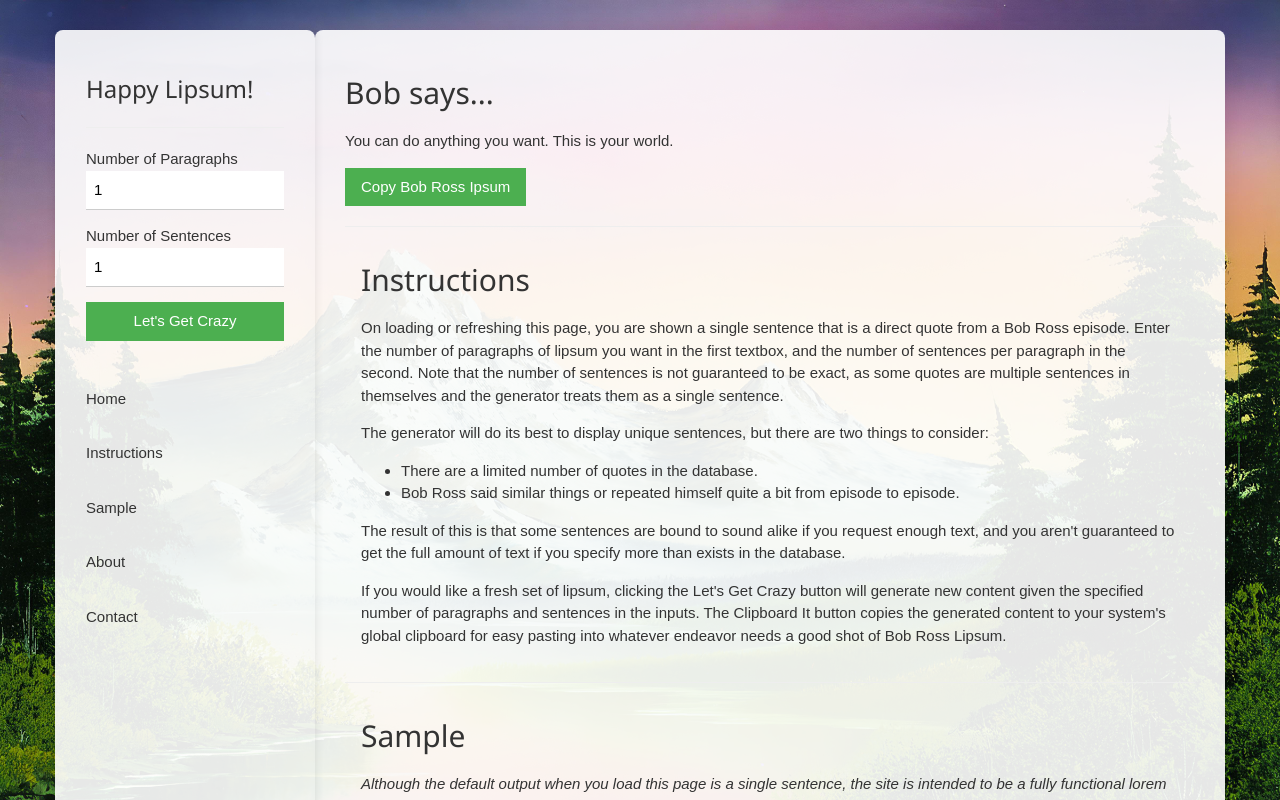
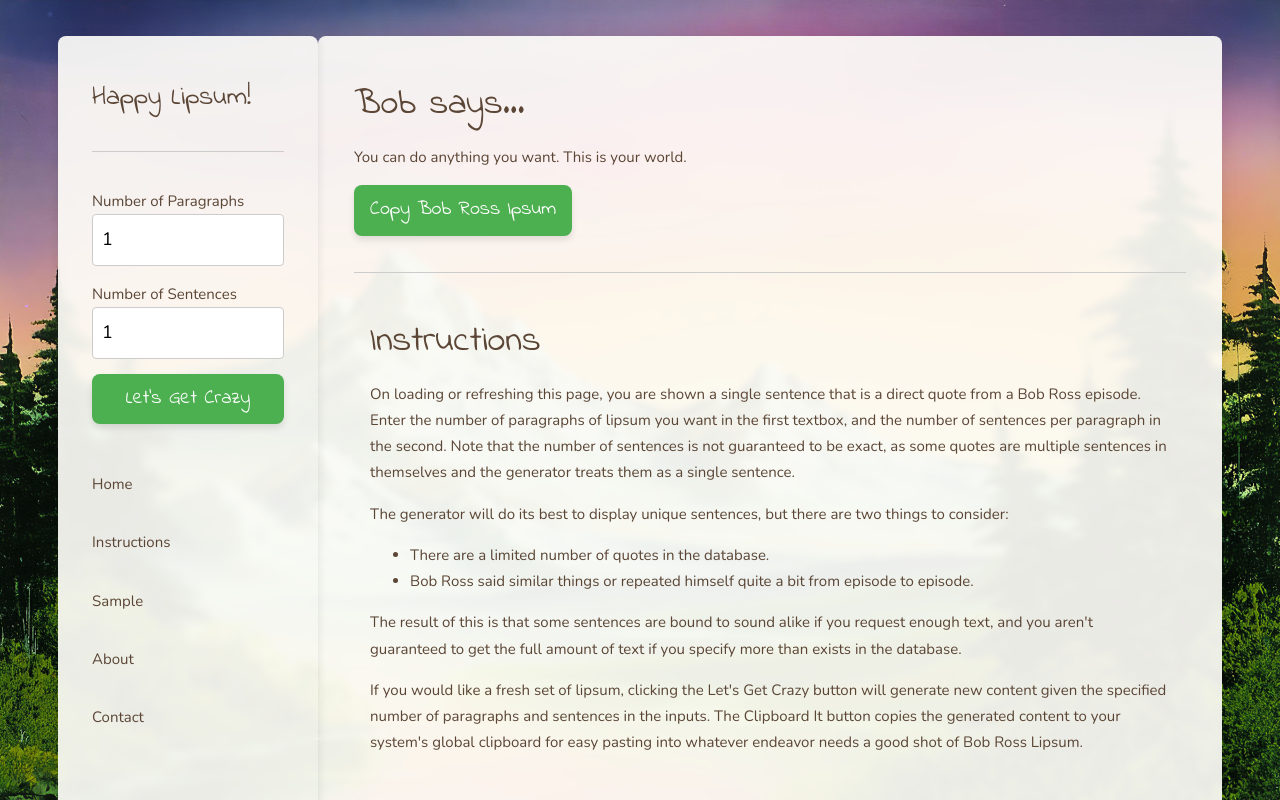
Before and after one commit to rusty-software/bobrosslipsum-react, a React (Vite) app: page / in a window 1280 px wide. Shown: the top 800 px of the page. Built offline with nearby package versions, Linux system fonts and the light colour scheme.

Commit message:
removes old css files, updates current styling

```diff
--- a/index.html
+++ b/index.html
@@ -5,6 +5,26 @@
     <meta name="viewport" content="width=device-width, initial-scale=1.0" />
     <title>Bob Ross Ipsum</title>
     <link rel="stylesheet" href="https://www.w3schools.com/w3css/4/w3.css" />
+    <link
+      rel="stylesheet"
+      href="https://fonts.googleapis.com/css?family=Raleway:400,700&display=swap"
+    />
+    <link
+      rel="stylesheet"
+      href="https://fonts.googleapis.com/css?family=Pacifico&display=swap"
+    />
+    <link
+      rel="stylesheet"
+      href="https://fonts.googleapis.com/css?family=Quicksand:400,700&display=swap"
+    />
+    <link
+      rel="stylesheet"
+      href="https://fonts.googleapis.com/css?family=Indie+Flower&display=swap"
+    />
+    <link
+      rel="stylesheet"
+      href="https://fonts.googleapis.com/css?family=Nunito:400,700&display=swap"
+    />
   </head>
   <body>
     <div id="app">Loading Bob Ross Lipsum...</div>
--- a/src/final-styles.css
+++ /dev/null
@@ -1,36 +0,0 @@
-/* Background and global */
-body {
-  margin: 0;
-  padding: 0;
-  background: url('/bob-ross-background.jpg') no-repeat center center fixed;
-  background-size: cover;
-  font-family: 'Raleway', sans-serif;
-  color: #333;
-}
-
-/* Layout container */
-.layout {
-  display: flex;
-  max-width: 1200px;
-  margin: 2rem auto;
-  padding: 0 1rem;
-  gap: 0rem;
-}
-
-/* Sidebar on the left */
-.layout > nav, .sidebar {
-  width: 260px;
-  background: rgba(255, 255, 255, 0.9);
-  padding: 1rem;
-  border-radius: 8px;
-  box-shadow: 0 0 10px rgba(0,0,0,0.1);
-}
-
-/* Main content on the right */
-.main {
-  flex: 1;
-  background: rgba(255, 255, 255, 0.9);
-  padding: 2rem;
-  border-radius: 8px;
-  box-shadow: 0 0 20px rgba(0,0,0,0.1);
-}
--- a/src/full-styles-updated.css
+++ /dev/null
@@ -1,84 +0,0 @@
-
-/* Bob Ross Inspired Styles with Translucent Content Overlay */
-
-html, body {
-  height: 100%;
-  margin: 0;
-  padding: 0;
-  background: url('/bob-ross-background.jpg') no-repeat center center fixed;
-  background-size: cover;
-  font-family: 'Raleway', Arial, sans-serif;
-}
-
-/* Root layout container */
-#app {
-  display: flex;
-  justify-content: center;
-  align-items: flex-start;
-  gap: 2rem;
-  max-width: 1240px;
-  margin: 2rem auto;
-  padding: 1rem;
-}
-
-/* Sidebar */
-.w3-sidebar {
-  position: relative !important;
-  width: 260px !important;
-  flex-shrink: 0;
-  background-color: rgba(245, 245, 245, 0.92) !important;
-  backdrop-filter: blur(2px);
-  border-radius: 8px;
-  box-shadow: 2px 0 8px rgba(0,0,0,0.1);
-  padding: 1rem;
-}
-
-/* Main content */
-.w3-main {
-  flex: 1;
-  max-width: 960px;
-  background-color: rgba(255, 255, 255, 0.88) !important;
-  border-radius: 8px;
-  box-shadow: 0 0 20px rgba(0, 0, 0, 0.1);
-  padding: 2rem;
-}
-
-.w3-green {
-  background-color: #5a7d5a !important; /* forest green */
-}
-
-h2.w3-text-green {
-  color: #5a7d5a !important;
-}
-
-button.w3-green:hover {
-  background-color: #6c926c !important;
-}
-
-a {
-  color: #2c5d63;
-  text-decoration: none;
-}
-
-a:hover {
-  text-decoration: underline;
-}
-
-input[type="text"],
-input[type="number"] {
-  border: 1px solid #ccc;
-  border-radius: 4px;
-  padding: 4px 6px;
-  font-size: 1rem;
-  width: 100%;
-  box-sizing: border-box;
-}
-
-p {
-  line-height: 1.6;
-}
-
-hr {
-  border-top: 1px solid #ccc;
-  margin: 2em 0;
-}
--- a/src/full-styles.css
+++ /dev/null
@@ -1,68 +0,0 @@
-
-/* Bob Ross Inspired Styles */
-
-body {
-  background: url('/bob-ross-background.jpg') no-repeat center center fixed;
-  background-size: cover;
-  background-color: #f4f1ee; /* fallback color */
-  font-family: 'Raleway', Arial, sans-serif;
-  color: #333;
-  margin: 0;
-  padding: 0;
-}
-
-html, body {
-  height: 100%;
-  margin: 0;
-  padding: 0;
-}
-
-.w3-main {
-  background-color: rgba(255, 255, 255, 0.85); /* visible translucency */
-  padding: 2rem;
-  border-radius: 8px;
-  box-shadow: 0 0 20px rgba(0, 0, 0, 0.1);
-  margin: 2rem auto;
-  max-width: 960px;
-}
-
-
-.w3-green {
-  background-color: #5a7d5a !important; /* forest green */
-}
-
-h2.w3-text-green {
-  color: #5a7d5a !important;
-}
-
-button.w3-green:hover {
-  background-color: #6c926c !important;
-}
-
-a {
-  color: #2c5d63;
-  text-decoration: none;
-}
-
-a:hover {
-  text-decoration: underline;
-}
-
-input[type="text"],
-input[type="number"] {
-  border: 1px solid #ccc;
-  border-radius: 4px;
-  padding: 4px 6px;
-  font-size: 1rem;
-  width: 100%;
-  box-sizing: border-box;
-}
-
-p {
-  line-height: 1.6;
-}
-
-hr {
-  border-top: 1px solid #ccc;
-  margin: 2em 0;
-}
--- a/src/main.jsx
+++ b/src/main.jsx
@@ -1,7 +1,7 @@
 import React from "react";
 import ReactDOM from "react-dom/client";
 import HomePage from "./HomePage";
-import "./final-styles.css";
+import "./styles.css";
 
 ReactDOM.createRoot(document.getElementById("app")).render(
   <React.StrictMode>
--- a/src/styles.css
+++ b/src/styles.css
@@ -1,43 +1,110 @@
 
-/* Bob Ross Inspired Styles */
+/* Base Layout and Background */
+html {
+  font-size: 18px;
+}
 
 body {
-  background-color: #f4f1ee; /* soft paper tone */
-  font-family: 'Raleway', Arial, sans-serif;
-  color: #333;
+  margin: 0;
+  padding: 0;
+  height: 100%;
+  font-family: 'Nunito', sans-serif;
+  line-height: 1.75;
+  color: #5b4636;
+  background: url('/bob-ross-background.jpg') no-repeat center center fixed;
+  background-color: #a3c1da; /* Mountain Blue fallback */
+  background-size: cover;
 }
 
-.w3-green {
-  background-color: #5a7d5a !important; /* forest green */
+/* Layout Container */
+.layout {
+  display: flex;
+  max-width: 1200px;
+  margin: 2rem auto;
+  padding: 0 1rem;
 }
 
-h2.w3-text-green {
-  color: #5a7d5a !important;
+/* Sidebar */
+.sidebar {
+  width: 260px;
+  flex-shrink: 0;
+  background-color: rgba(254, 253, 249, 0.92); /* Cloud White */
+  padding: 1rem;
+  border-radius: 8px;
+  box-shadow: 0 0 10px rgba(0,0,0,0.1);
+  backdrop-filter: blur(4px);
+  margin-right: 0; /* zero gap as requested */
 }
 
-button.w3-green:hover {
-  background-color: #6c926c !important;
+/* Main Content */
+.main {
+  flex: 1;
+  background-color: rgba(254, 253, 249, 0.92); /* Cloud White */
+  padding: 2rem;
+  border-radius: 8px;
+  box-shadow: 0 0 20px rgba(0,0,0,0.1);
+  backdrop-filter: blur(3px);
 }
 
+/* Typography */
+h1, h2, h3, h4, h5 {
+  font-family: 'Indie Flower', cursive;
+  line-height: 1.3;
+}
+
+h1 { font-size: 2.5rem; }
+h2 { font-size: 2rem; }
+h3 { font-size: 1.5rem; }
+
+/* Buttons */
+button {
+  font-family: 'Indie Flower', cursive;
+  font-size: 1.1rem;
+  padding: 0.75rem 1.25rem;
+  border: none;
+  border-radius: 8px;
+  background-color: #5a7d5a; /* Evergreen */
+  color: white;
+  cursor: pointer;
+  box-shadow: 0 4px 6px rgba(0,0,0,0.1);
+  transition: all 0.2s ease;
+}
+
+button:hover {
+  background-color: #72a372;
+  box-shadow: 0 6px 12px rgba(0,0,0,0.15);
+  transform: translateY(-1px);
+}
+
+button:active {
+  background-color: #4a654a;
+  transform: translateY(1px);
+}
+
+/* Inputs */
+input[type="text"], input[type="number"] {
+  width: 100%;
+  padding: 0.5rem;
+  border: 1px solid #ccc;
+  border-radius: 4px;
+  font-size: 1rem;
+  font-family: inherit;
+  box-sizing: border-box;
+}
+
+/* Links */
 a {
-  color: #2c5d63;
-  text-decoration: none;
+  color: #5b4636;
 }
 
 a:hover {
+  color: #f2c9ac; /* Sunset Peach */
   text-decoration: underline;
 }
 
-input[type="text"], input[type="number"] {
-  border: 1px solid #ccc;
-  border-radius: 4px;
+/* HR Styling */
+hr {
+  border: none;
+  border-top: 1px solid #ccc;
+  margin: 2rem 0;
 }
-
-p {
-  line-height: 1.6;
-}
-
-hr {
-  border-top: 1px solid #ccc;
-  margin: 2em 0;
-}
```
